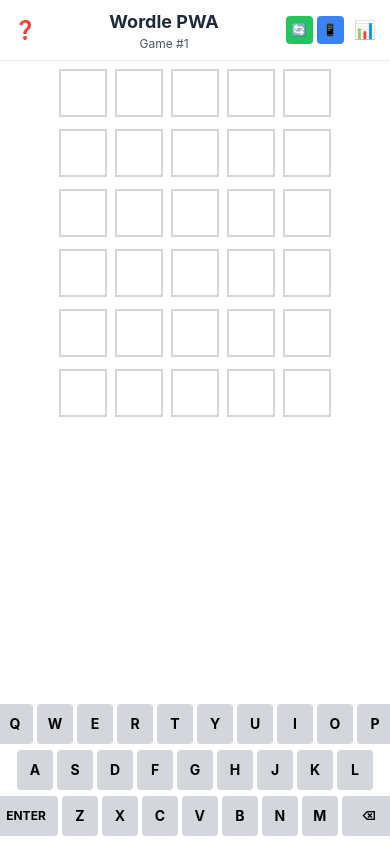
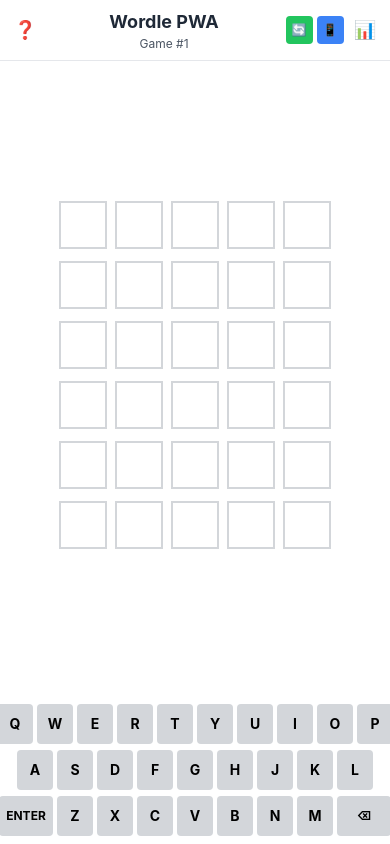
Before and after one commit to ThomasRohde/wordle-pwa, a React (Vite) app: page / in a window 390 px wide. Built offline with nearby package versions, Linux system fonts and the light colour scheme; a web font is replaced by a local one.

Commit message:
feat: Enhance mobile experience with dynamic viewport height adjustments and keyboard optimizations

```diff
--- a/index.html
+++ b/index.html
@@ -3,7 +3,8 @@
   <head>
     <meta charset="UTF-8" />
     <link rel="icon" type="image/svg+xml" href="/icons/pwa-192x192.png" />
-    <meta name="viewport" content="width=device-width, initial-scale=1.0" />
+    <meta name="viewport" content="width=device-width, initial-scale=1.0, viewport-fit=cover" />
+    <meta name="format-detection" content="telephone=no, date=no, email=no, address=no" />
     <meta name="description" content="A Progressive Web App clone of the popular Wordle game with offline support" />
     <meta name="theme-color" content="#6aaa64" />
     <link rel="apple-touch-icon" href="/icons/pwa-192x192.png" />
--- a/src/components/Keyboard.tsx
+++ b/src/components/Keyboard.tsx
@@ -70,9 +70,9 @@
   }
 
   return (
-    <div className="flex flex-col items-center gap-1.5 sm:gap-2 p-2 sm:p-4 mt-2 sm:mt-4">
+    <div className="flex flex-col items-center gap-1.5 sm:gap-2 p-2 sm:p-4 w-full touch-optimized">
       {KEYBOARD_ROWS.map((row, rowIndex) => (
-        <div key={rowIndex} className="flex gap-1 sm:gap-1.5">
+        <div key={rowIndex} className="flex gap-1 sm:gap-1.5 justify-center w-full">
           {row.map((key) => (
             <Key
               key={key}
--- a/src/index.css
+++ b/src/index.css
@@ -5,10 +5,83 @@
 @tailwind utilities;
 
 @layer base {
+  ::-webkit-scrollbar-thumb:hover {
+  background: #a1a1a1;
+}
+
+/* Mobile viewport and keyboard optimization */
+@layer utilities {
+  .mobile-vh {
+    min-height: 100vh;
+    min-height: calc(var(--vh, 1vh) * 100);
+    min-height: 100dvh; /* Dynamic viewport height when supported */
+  }
+
+  .mobile-safe {
+    padding-bottom: env(safe-area-inset-bottom);
+  }
+
+  /* Prevent keyboard zoom on iOS */
+  input[type="text"],
+  input[type="number"],
+  textarea,
+  select {
+    font-size: 16px;
+  }
+
+  /* Optimize for mobile touches */
+  .touch-optimized {
+    touch-action: manipulation;
+    user-select: none;
+    -webkit-user-select: none;
+    -webkit-touch-callout: none;
+    -webkit-tap-highlight-color: transparent;
+  }
+}
+
+/* iOS specific optimizations */
+@supports (-webkit-touch-callout: none) {
+  .ios-keyboard-fix {
+    height: 100vh;
+    height: 100dvh;
+  }
+
+  /* Add extra bottom padding on iOS for keyboard area */
+  .keyboard-container {
+    padding-bottom: max(env(safe-area-inset-bottom), 8px);
+  }
+
+  /* Prevent iOS Safari from zooming when focusing inputs */
+  @media screen and (max-width: 767px) {
+    input, textarea, select {
+      font-size: 16px !important;
+    }
+
+    /* Additional keyboard optimization for iPhone */
+    .keyboard-key {
+      font-size: 14px !important;
+      min-height: 40px;
+    }
+  }
+}ot {
+    /* Custom properties for dynamic viewport units */
+    --vh: 1vh;
+  }
+
   body {
     font-family: 'Clear Sans', -apple-system, BlinkMacSystemFont, 'Segoe UI', 'Roboto', 'Helvetica Neue', Arial, sans-serif;
     -webkit-font-smoothing: antialiased;
     -moz-osx-font-smoothing: grayscale;
+    /* Prevent horizontal scrolling on mobile */
+    overflow-x: hidden;
+    /* Handle iOS Safari bottom bar */
+    padding-bottom: env(safe-area-inset-bottom);
+  }
+
+  /* Improve mobile scrolling */
+  html {
+    touch-action: manipulation;
+    -webkit-text-size-adjust: 100%;
   }
 }
 
@@ -37,6 +110,17 @@
     @apply bg-wordle-light-gray text-black font-bold py-2.5 sm:py-3 px-2 sm:px-3 rounded cursor-pointer select-none flex items-center justify-center min-w-[36px] sm:min-w-[40px] text-sm sm:text-base;
     touch-action: manipulation;
     height: 40px;
+    -webkit-user-select: none;
+    -webkit-touch-callout: none;
+    -webkit-tap-highlight-color: transparent;
+    /* Prevent iOS keyboard zoom */
+    font-size: 14px;
+  }
+
+  @media (min-width: 640px) {
+    .keyboard-key {
+      font-size: 16px;
+    }
   }
 
   .keyboard-key.wide {
--- a/src/pages/About.tsx
+++ b/src/pages/About.tsx
@@ -3,7 +3,7 @@
 
 export const About: React.FC = () => {
   return (
-    <div className="min-h-screen bg-white p-4">
+    <div className="mobile-vh bg-white p-4 mobile-safe">
       <div className="max-w-2xl mx-auto">
         <div className="flex items-center justify-between mb-6">
           <h1 className="text-3xl font-bold text-gray-800">About Wordle PWA</h1>
--- a/src/pages/Game.tsx
+++ b/src/pages/Game.tsx
@@ -1,4 +1,4 @@
-import React from 'react'
+import React, { useEffect } from 'react'
 import { Header } from '../components/Header'
 import { GameBoard } from '../components/GameBoard'
 import { Keyboard } from '../components/Keyboard'
@@ -15,6 +15,29 @@
     submitGuess,
     showToast
   } = useGameContext()
+
+  // Handle dynamic viewport height for mobile
+  useEffect(() => {
+    const setVH = () => {
+      const vh = window.innerHeight * 0.01
+      document.documentElement.style.setProperty('--vh', `${vh}px`)
+    }
+
+    // Set initial value
+    setVH()
+
+    // Update on resize and orientation change
+    window.addEventListener('resize', setVH)
+    window.addEventListener('orientationchange', () => {
+      // Delay to ensure orientation change is complete
+      setTimeout(setVH, 100)
+    })
+
+    return () => {
+      window.removeEventListener('resize', setVH)
+      window.removeEventListener('orientationchange', setVH)
+    }
+  }, [])
 
   // Handle keyboard input
   useKeyboard({
@@ -43,12 +66,16 @@
   }
 
   return (
-    <div className="min-h-screen bg-white flex flex-col">
+    <div className="mobile-vh bg-white flex flex-col ios-keyboard-fix">
       <Header />
 
-      <main className="flex-1 flex flex-col justify-between max-w-md mx-auto w-full">
-        <GameBoard />
-        <Keyboard />
+      <main className="flex-1 flex flex-col justify-between max-w-md mx-auto w-full px-2 mobile-safe">
+        <div className="flex-1 flex items-center justify-center">
+          <GameBoard />
+        </div>
+        <div className="flex-shrink-0 keyboard-container">
+          <Keyboard />
+        </div>
       </main>
 
       <Toast />
```
